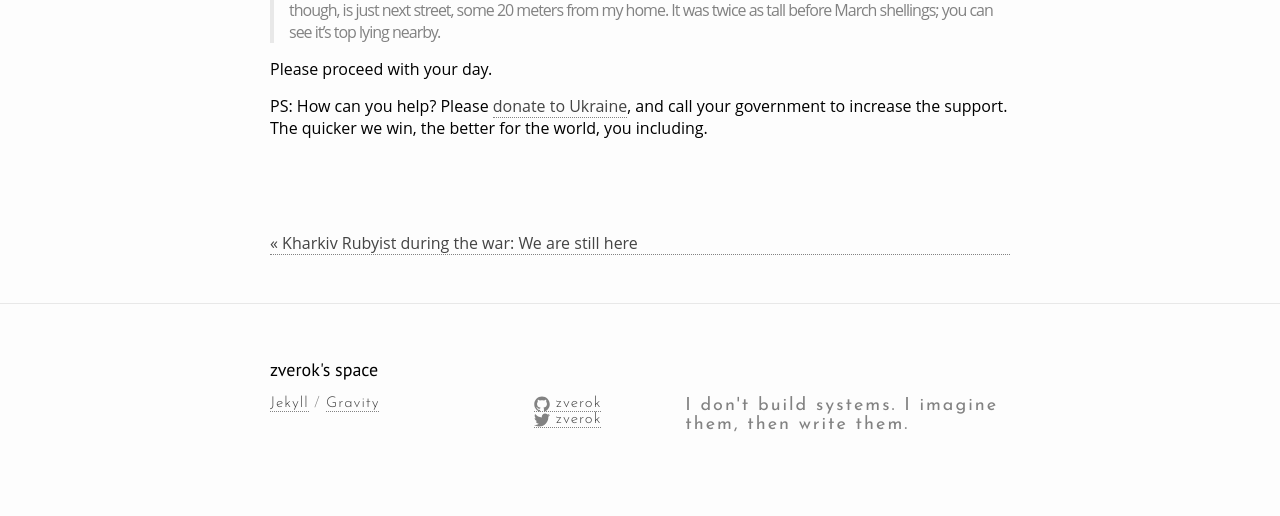
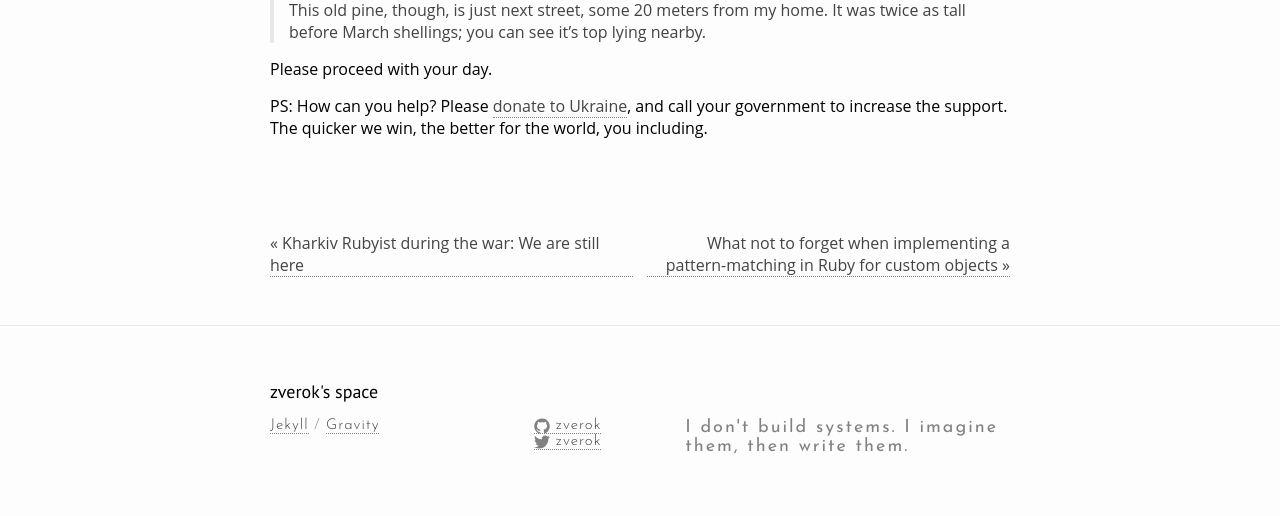
Before and after one commit to zverok/zverok.github.io, a Jekyll site: the page built from _posts/2022-06-11-ruby-evolution.md, in a window 1280 px wide. Shown: the part 3517-4033 px from the top of the page. Built offline with Jekyll 4.4.1, drawn with Linux system fonts in a browser that asks for light colours; nearby versions of some CDN libraries; comment, search, counter and statistics services are not loaded; before the commit the page ends 4011 px from its top, so only the background shows below that; some of the changed lines change nothing that is shown.

Commit message:
New post + some style adjustments

````diff
--- /dev/null
+++ b/_posts/2022-12-20-pattern-matching.md
@@ -0,0 +1,357 @@
+---
+layout: post
+title:  What not to forget when implementing a pattern-matching in Ruby for custom objects
+date:   2022-12-20
+description: "Trivial yet easy to mess up a set of things to consider, demonstrated on the latest core classes Time/Date."
+categories: ruby new-features
+comments: true
+image: https://zverok.space/img/2022-12-20/code-sample.png
+---
+
+Hi there.
+
+> I am Ukrainian Rubyist from Kharkiv. There is still war in my country: a full-scale invasion that Russia started on Feb 24, continuing its 8-year-long hybrid war. My city is further from the frontline now than it was a few months ago, and it is less direct threat, but the total blackout due to russian shelling was as recently as last Friday. (See also my two [March](2022-03-03-WAR.html) [posts](2022-03-15-STILL-WAR.html).)
+
+Nevertheless, in the wake of Ruby 3.2 upcoming release, between my daywork, family, and volunteering, I have some time now to slowly return to writing about Ruby. So you might want to follow me on [Substack](https://zverok.substack.com/).
+
+Here is a small(ish) practical article about some considerations for implementing proper pattern-matching for your classes.
+
+## What are we doing
+
+Ruby [introduced](https://rubyreferences.github.io/rubychanges/2.7.html#pattern-matching) proper powerful pattern-matching as an experimental feature at 2.7 and polished it through [3.0](https://rubyreferences.github.io/rubychanges/3.0.html#pattern-matching)-[3.1](https://rubyreferences.github.io/rubychanges/3.1.html#pattern-matching). It is a feature that allows branching by the structure of the data:
+
+```ruby
+case user
+in role: 'admin', name:
+  puts "Hello, mighty #{name}!"
+in role: 'user', registered_at: ...Date.new(2022)
+  puts "Hi, old friend"
+else
+  puts "I don't know you well yet"
+end
+```
+
+Or check data structure:
+```ruby
+if post in status: 'pending', author: {role: 'editor'}
+  # ...
+```
+
+Or unpack data with known structure:
+```ruby
+config => {db: {name:, user:, password:}, logger: {target:}}
+# Here, `name`, `user`, `password` and `target` variables are available, set
+# to particular values from config; or, if config didn't match the expected
+# structure, NoMatchingPattern is raised.
+```
+
+The best thing is, not only naked arrays and hashes can be matched this way, but any object if it implements `#deconstruct` and/or `#deconstruct_keys` method.
+
+For Ruby 3.2 (upcoming on Dec 24!) I've added the pattern-matching deconstruction to Ruby's [`Time`](https://github.com/ruby/ruby/pull/6594), [`Date`, and `DateTime`](https://github.com/ruby/date/pull/80).
+
+I want to share some generic observations which might be helpful if you want to do it for your own objects.
+
+Basically, you can now do, say, this (with `ruby-head` or with code we'll write during this article):
+```ruby
+require 'date'
+case Date.today
+in year: ...2022
+  puts "It was a long time ago..."
+in month: 6..8, day:
+  puts "It was a nice day #{day} of a beautiful summer month..."
+in wday: 3
+  puts "It is Wednesday, my dudes!"
+# ...etc.
+```
+
+So, here are a few simple rules to go by:
+
+## Choose good keys
+
+When some object is matched by a hash pattern (by `case` branch, `in` or `=>`), Ruby checks if the object responds to `#deconstruct_keys` method and calls it with keys the pattern contains. E.g., when we do this:
+```ruby
+# only match if the year is 2022; unpack month and day into local vars
+Date.today in year: 2022, month:, day:
+```
+...ruby calls `Date#deconstruct_keys` with keys `[:year, :month, :day]`, and expects that it will return a hash with those keys and corresponding values.
+
+Implementation is trivial:
+
+```ruby
+class Date
+  # There are MANY ways to write this method, I am deliberately choosing
+  # a very old-school one
+  def deconstruct_keys(keys)
+    res = {}
+    keys.each do |k|
+      case k
+      when :year then res[k] = year
+      when :month then res[k] = month
+      when :day then res[k] = day
+      end
+    end
+    res
+  end
+end
+```
+
+You can try this in Ruby 3.1, say (which doesn't have native `Date#deconstruct_keys`), and make sure this will work:
+```ruby
+if Date.today in year: 2022, month: 12, day:
+  p "Dec #{day}!"
+end
+```
+Actually, you can try it in 3.0 too, but then the brackets around the pattern were mandatory:
+```ruby
+if Date.today in {year: 2022, month: 12, day:}
+  p "Dec #{day}!"
+end
+```
+
+Is it good enough? One might say so: after all, we unpack all components of the date, what else can one need? But the good deconstruction is not necessarily minimal, so if we'll support `wday` (which Ruby 3.2 implementation does)...
+
+```ruby
+class Date
+  def deconstruct_keys(keys)
+    res = {}
+    keys.each do |k|
+      case k
+      when :year then res[k] = year
+      when :month then res[k] = month
+      when :day then res[k] = day
+      when :wday then res[k] = wday
+      end
+    end
+    res
+  end
+end
+```
+
+...then we can do nice things like this "every first Thursday of the month in 2022" one-liner:
+```ruby
+# starting from the year beginning, produce an infinite sequence of + 1 day
+Enumerator
+  .produce(Date.new(2022)) { _1 + 1 }
+  .lazy
+  .select { _1 in day: ..7, wday: 4 } # take only those where we are in the
+                                      # first 7 days
+                                      # of the month, and it is Thursday
+  .take_while { _1 < Date.today }
+  .to_a
+[#<Date: 2022-01-06>,
+ #<Date: 2022-02-03>,
+ #<Date: 2022-03-03>,
+ # ...
+```
+
+## Don't fail on unknown keys
+
+When we know there is only a limited set of valid input (`Date#deconstruct_keys` only supports certain keys), it is a big temptation to protect yourself from errors by raising an exception on unsupported input. In the case of `#deconstruct_keys` it would be wrong. Imagine we added this to the `case` above:
+```ruby
+      # ...
+      when :day then res[k] = day
+      when :wday then res[k] = wday
+      else raise ArgumentError, "Unsupported key #{k}"
+```
+
+Now, if we have some complicated processing of a mixed set of times and dates in various formats and try to do something like
+```ruby
+case creation_mark
+in year:,month:,day:,hour:
+  # ...
+in year:,month:,day:
+  # ...
+in String
+  # ...
+end
+```
+...then implementation that just ignores the unknown key would be skipped by the first branch (rightfully), while implementation that raises will break the whole matching with `Unsupported key hour (ArgumentError)`. The user's expectation most probably was, "you don't match, you just skip this branch!"
+
+Another way to be caught up by this problem is trying to be smart with metaprogramming: it is so easy to implement the thing smartly:
+```ruby
+class Date
+  # Super-duper modern Ruby (one-line method and implicit block argument)
+  # + old good metaprogramming
+  def deconstruct_keys(keys) = keys.to_h { [_1, public_send(_1)] }
+end
+```
+It will work:
+```ruby
+Date.today in year: 2022 # OK
+```
+...but not for long
+```ruby
+timestamp = Date.today
+# ...
+timestamp in hour:, min: # Confusing NoMethodError
+```
+
+BTW, the interesting thing about the unrecognized key is that if it is present, the pattern would definitely not match, so it is OK to return no data at all. So doing this is OK:
+```ruby
+      # ...
+      when :day then res[k] = day
+      when :wday then res[k] = wday
+      else return {} # return immediately, don't try any more keys
+```
+
+
+> Aside note: if somebody to really mix Date and Time in pattern-matching, Ruby provide a neat way to clarify what class is expected in addition to deconstruction (works out of the box, you don't need to implement anything else to support this):
+
+  ```ruby
+  case creation_mark
+  in Time(year:,month:,day:,hour:)
+    # ...
+  in Date(year:,month:,day:)
+    # ...
+  in String
+    # ...
+  end
+  ```
+
+## ...but also don't support unknown keys accidentally
+
+While raising on keys your object doesn't know anything about is a bad idea, just spitting them back is equally bad. The "cool metaprogrammed version" above one might want to fix like this:
+```ruby
+class Date
+  def deconstruct_keys(keys)
+    keys.to_h { [_1, public_send(_1) if respond_to?(_1)] }
+  end
+end
+# So..
+Date.today.deconstruct_keys(%i[year month day hour])
+#=> {:year=>2022, :month=>12, :day=>19, :hour=>nil}
+```
+
+The problem with this implementation is that structural pattern matching frequently asks "if the data corresponds to the structure expected" (think duck typing on steroids), and by returning the key Date knows nothing about, we provide a false promise. Think something like this:
+
+```ruby
+def print_time(tm)
+  tm => hour:, min:
+  puts "%02i:%02i" % [hour, min]
+end
+
+print_time(Time.now)
+# prints "22:01".
+# But only on Ruby 3.2, before that, Time couldn't deconstruct :)
+```
+
+The first line of this method has an interesting effect: it both checks the contract of `tm` (it has `hour` and `min`, `NoMatchingPattern` raised immediately if the contract is not matched), and puts them into local vars for convenience.
+
+By our flawed implementation that returns `nil` for any key provided, we'll break it in a hardly debuggable way:
+```ruby
+print_time(Date.today) # in `%': can't convert nil into Integer (TypeError)
+```
+...while the proper implementation (which doesn't return back unknown keys), also raises an error, but the one method's author expected and quite informative:
+```
+in `print_time': #<Date: 2022-12-19 ...>: key not found: :hour (NoMatchingPatternKeyError)
+```
+
+> There are, in fact, many problems with the "smart" implementations (like, it would respond to the weirdest things, like `d in iso8601:`), but that's only tangentially related.
+
+## Don't forget about the "any key" option
+
+The pattern matching clause can specify "put the rest of the hash in this variable":
+```ruby
+Date.today in year: 2022, **rest
+```
+In this case, the `#deconstruct_keys` method receives `nil`, and is expected to return all keys it supports, so the "right" implementation is actually this:
+
+```ruby
+class Date
+  def deconstruct_keys(keys)
+    if keys
+      res = {}
+      keys.each do |k|
+        case k
+        when :year then res[k] = year
+        when :month then res[k] = month
+        when :day then res[k] = day
+        when :wday then res[k] = wday
+        end
+      end
+      res
+    else
+      {year:, month:, day:, wday:}
+    end
+  end
+end
+
+Date.today in year: 2022, **rest
+pp rest #=> {:month=>12, :day=>19, :wday=>1}
+```
+
+The interesting thing to note here is that actually `keys` argument is introduced for optimization: if it is known that the pattern only includes a couple of keys, your object is given a _possibility_ (not an obligation) to limit what it returns. But it also can return all known keys always: it wouldn't be an error!
+
+It is mostly necessary when the calculation of some values is expensive, but in the case of an object as simple as `Date`, this optimization doesn't actually bring much. So, would I implement `#deconstruct_keys` in Ruby for a small custom `Date`-like class, I'd just go with simple
+```ruby
+class Date
+  def deconstruct_keys(*) = {year:, month:, day:, wday:}
+end
+```
+
+## Don't overdo it
+
+As implementing `#deconstruct_keys` is not that hard, and pattern-matching looks nice and fancy, there sometimes would be a temptation to go the extra mile for nicety. Say, weekday numbers are confusing (why 0 is Sunday?!), so we could probably just do this:
+```ruby
+class Date
+  def deconstruct_keys(*)
+    {year:, month:, day:, wday:, wday_name: strftime('%A')}
+  end
+end
+```
+...and then have ourselves a nice cool easy to remember
+```ruby
+Date.today in wday_name: 'Monday' #=> true
+```
+
+While it might feel cool and expressive in some contexts, pattern-matching shines best on processing a lot of data, and we just now introduced, probably, a performance penalty for _every_ `Date` matching for the sake of "a bit nicer" statement in one or two places.
+
+(While `strftime` is not the _slowest_ method on Earth, it is definitely slower than simple `Date` getters; and what I am trying to do here is to show the principle: think twice before `deconstruct`-ing extra value that might need to be calculated or even fetched from DB.)
+
+## Deconstructing into an array
+
+So far, we talked about `#deconstruct_keys`, the method that handles matching to hash patterns: anything looking like `key:`, or `key: pattern`. There is another method that _might_ be implemented: array deconstructor `#deconstruct`. Its protocol is simple: just return the object representation as an array, in some logical order, if one can be defined.
+
+Like this:
+
+```ruby
+class Date
+  def deconstruct = [year, month, day]
+end
+```
+
+Then this would be possible:
+```ruby
+if Date.today in [2022, month, *]
+  puts "#{month} month of this year"
+end
+# => prints 12 month of this year
+```
+
+Note a few things here:
+
+* Unlike hash patterns, array patterns only match the whole return value of `deconstruct`, so this would NOT match:
+  ```ruby
+  Date.today in 2022, month
+  #=> false, because nothing is matching what's after the month
+  ```
+* Array patterns only make sense when there is an obvious logical ordering corresponding to the whole object (so in our sample implementation, there is "nowhere" to put weekday, it would be confusing).
+
+When we implemented pattern matching for `Time` and `Date` for Ruby 3.2, we started with `Time`, and it was [Matz's decision](https://bugs.ruby-lang.org/issues/19071#note-2) that the order/set of all components of Time is not that obvious, so `#deconstruct` is NOT present in these classes of Ruby.
+
+But it might make sense for your class!
+
+## Closing words
+
+You know how some authors mention that "this article was only possible due to" some company, or organization, or foundation?
+
+Well, in my case, me sitting comfortably in my Kharkiv home and having some free time and electricity to write this (and also implement those changes in Ruby core) is only possible due to:
+
+* Armed Forces of Ukraine;
+* International support with weapons, donations, and publicity.
+
+**Please [donate](https://war.ukraine.ua/donate/), and don't be silent!**
+
+Слава Україні! 🇺🇦
+
+<iframe src="https://zverok.substack.com/embed" width="480" height="320" style="border:1px solid #EEE; background:white;" frameborder="0" scrolling="no"></iframe>
--- a/_sass/_color.scss
+++ b/_sass/_color.scss
@@ -82,7 +82,7 @@
   }
 
   blockquote {
-    color: $l-grey-color;
+    color: $l-grey-color-dark;
     border-left-color: $l-grey-color-light;
 
     a {
--- a/css/style.scss
+++ b/css/style.scss
@@ -167,7 +167,7 @@
     border-left: 4px solid;
     padding-left: $spacing-unit / 2;
     font-size: 18px;
-    letter-spacing: -1px;
+    // letter-spacing: -1px;
 
     > :last-child {
         margin-bottom: 0;
````
Also changed, not shown: img/2022-12-20/code-sample.png (added).
